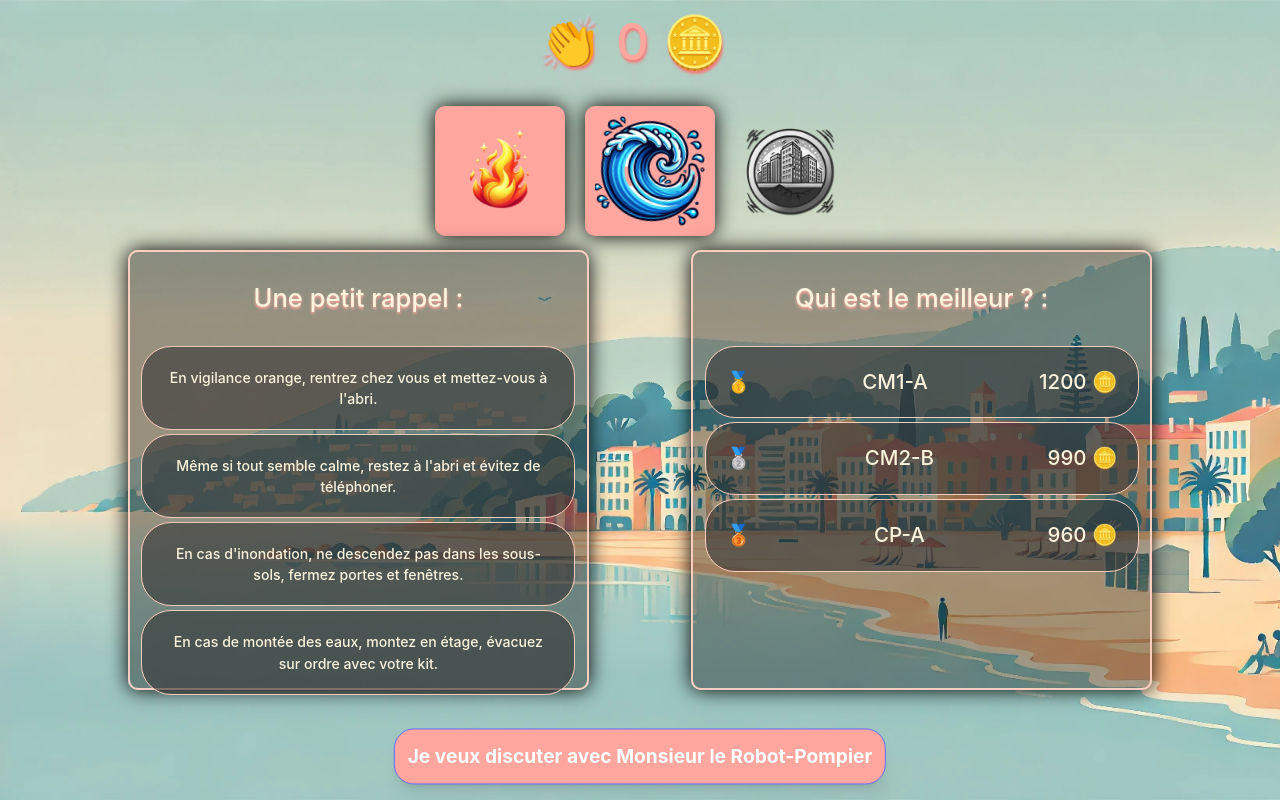
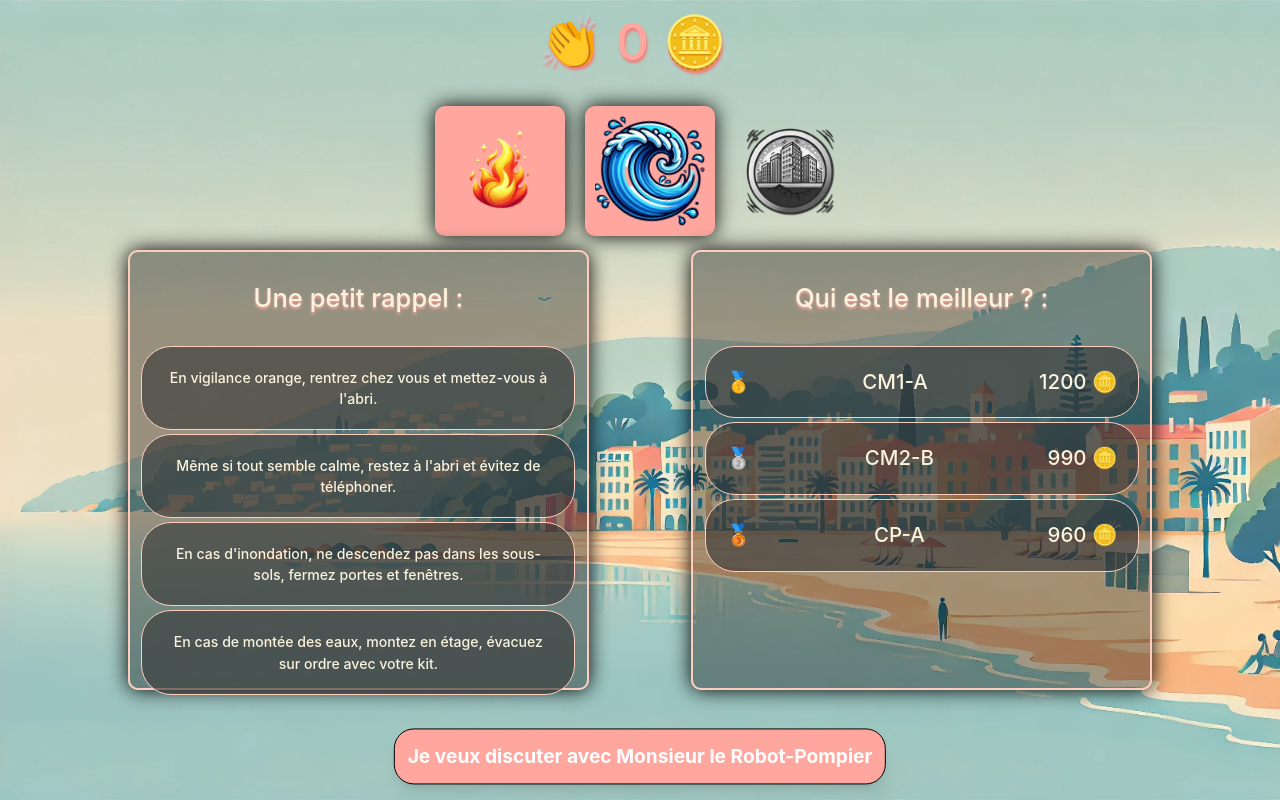
Before and after one commit to elpulpo0/team-douze, a React (Vite) app in the folder front/: page /Finish in a window 1280 px wide. In both pictures the pointer is over the button "Je veux discuter avec Monsieur le Robot-Pompier". Built offline with nearby package versions, Linux system fonts and the light colour scheme; a web font is replaced by a local one.

Commit message:
finsihpage

```diff
--- a/front/src/pages/start/cadre.css
+++ b/front/src/pages/start/cadre.css
@@ -202,6 +202,7 @@ video {
 
 
 .chat:hover {
+    border-color: #000;
     transform: translate(-50%, -0.2vw);
 }
 
```
